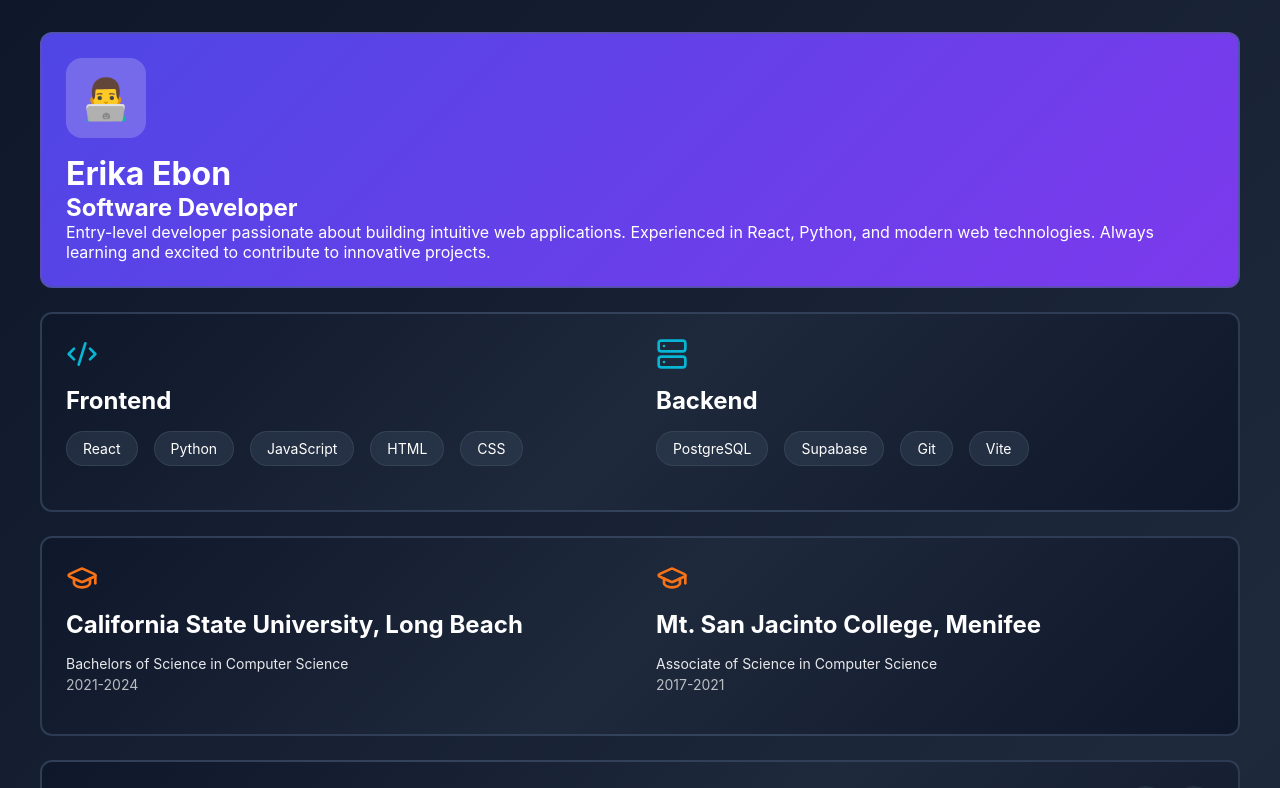
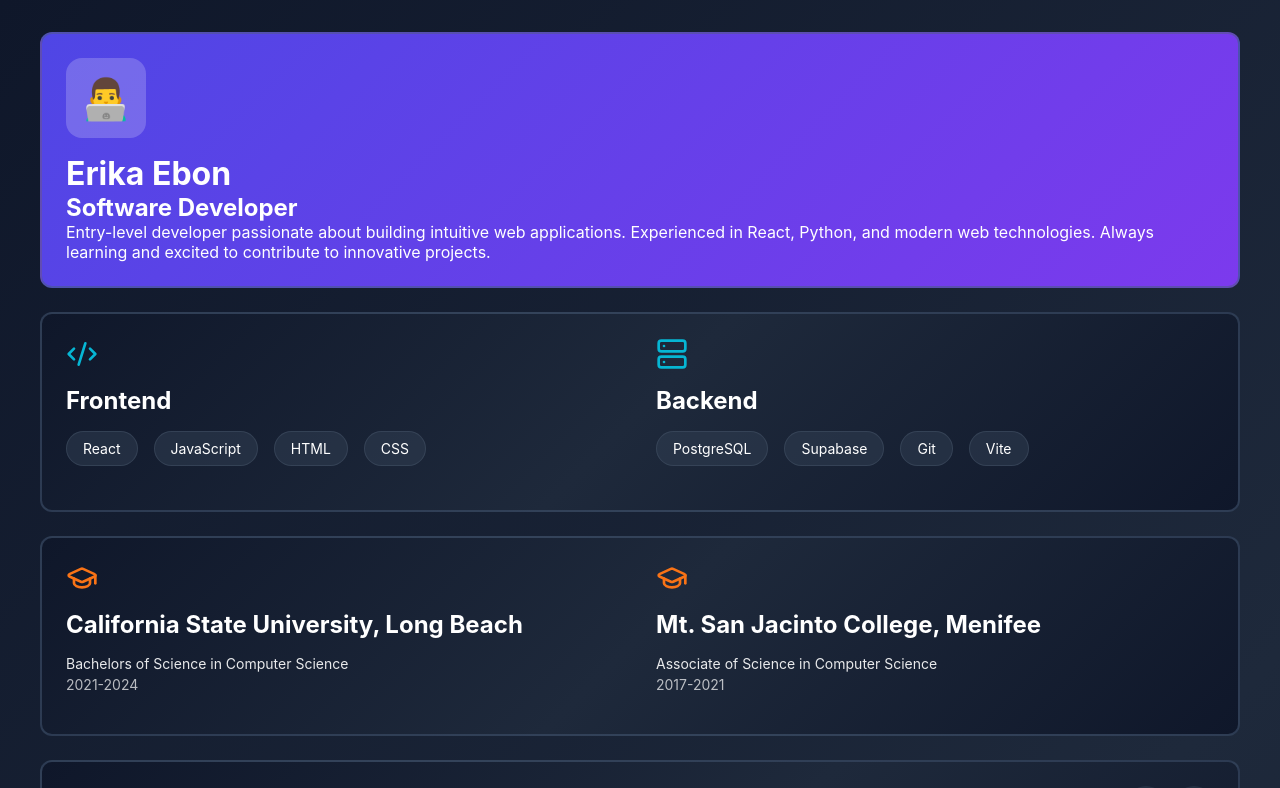
Before and after one commit to embe8/swe-portfolio-v2, a React (Vite) app: page / in a window 1280 px wide. Shown: the top 788 px of the page. Built offline with nearby package versions, Linux system fonts and the light colour scheme.

Commit message:
Update App.jsx

```diff
--- a/src/App.jsx
+++ b/src/App.jsx
@@ -121,10 +121,10 @@ export default function Portfolio() {
 
   const skills = [
     {"name": "React", "icon": ""},
-    {"name": "Python", "icon": ""},
     {"name": "JavaScript", "icon": ""},
     {"name": "HTML", "icon": ""},
     {"name": "CSS", "icon": ""},
+    {"name": "Python", "icon": ""},
     {"name": "PostgreSQL", "icon": ""},
     {"name": "Supabase", "icon": ""},
     {"name": "Git", "icon": ""},
@@ -164,7 +164,7 @@ export default function Portfolio() {
               <Code2 className="card-icon cyan" />
               <h3 className="card-title">Frontend</h3>
               <div className="tech-tags">
-                {skills.slice(0, 5).map((skill) => (
+                {skills.slice(0, 4).map((skill) => (
                   <span key={skill.name} className="skill-badge">
                     {skill.icon} {skill.name}
                   </span>
```
